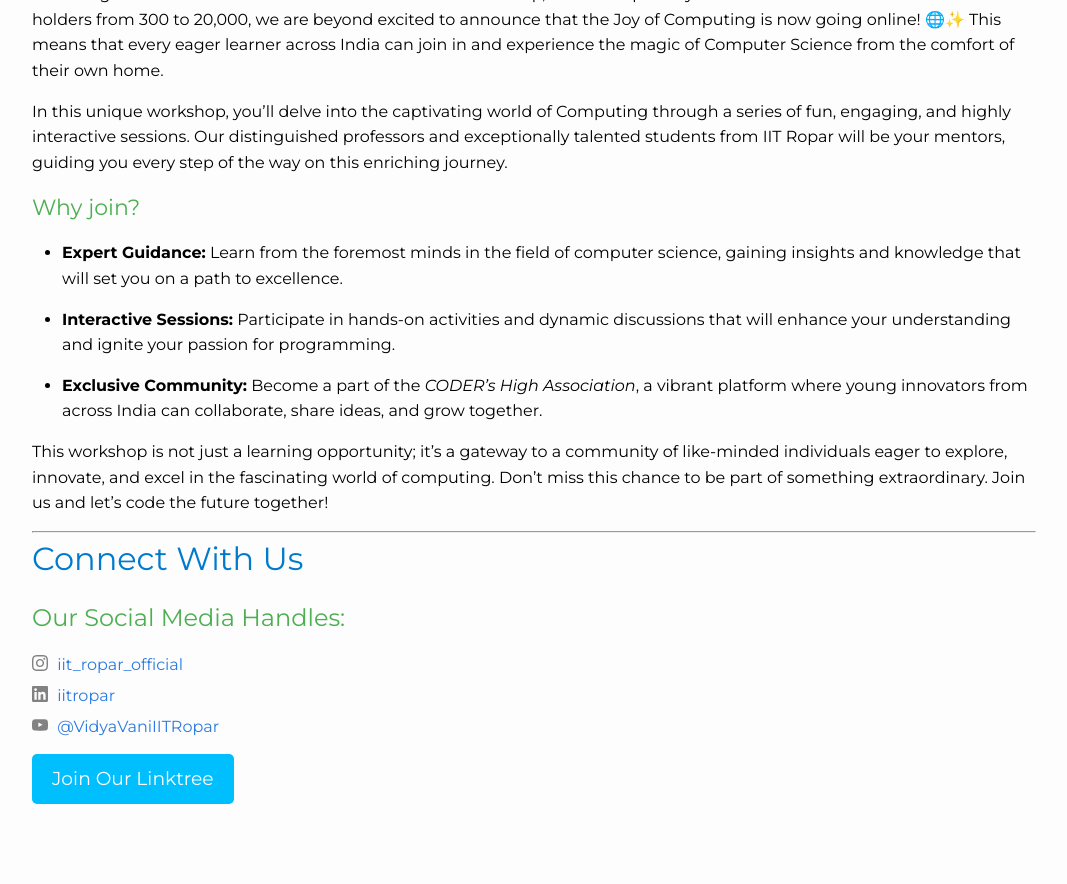
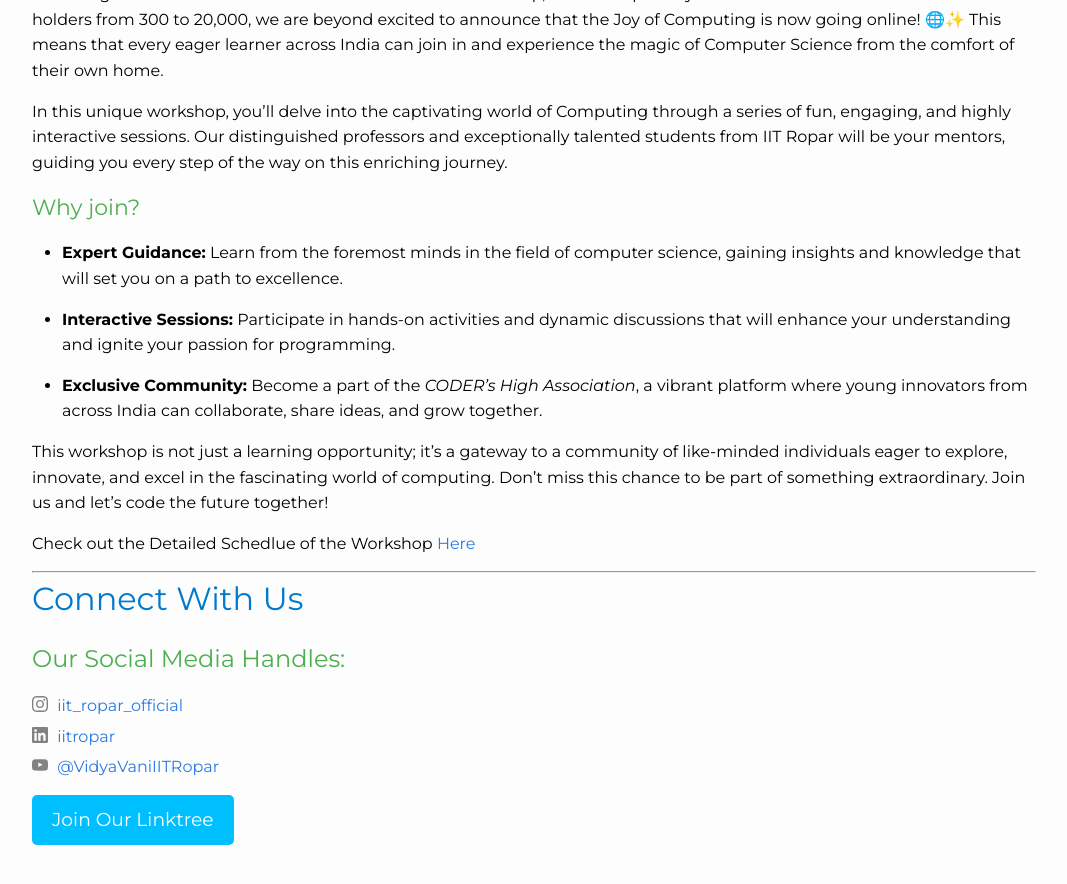
Before and after one commit to sudarshansudarshan/joc, a Jekyll site: the page built from index.markdown, in a window 1280 px wide and 900 px high, scrolled down 1117 px. Shown: the top 884 px of the window, without its empty margins (106-1173 px from the left). Built offline with Jekyll 4.4.1, drawn with Linux system fonts in a browser that asks for light colours; before the commit the page ends 1976 px from its top, so only the background shows below that.

Commit message:
Update index.markdown

```diff
--- a/index.markdown
+++ b/index.markdown
@@ -36,7 +36,7 @@ In this unique workshop, you’ll delve into the captivating world of Computing
 This workshop is not just a learning opportunity; it’s a gateway to a community of like-minded individuals eager to explore, innovate, and excel in the fascinating world of computing. Don't miss this chance to be part of something extraordinary. Join us and let’s code the future together!
 
 
-
+Check out the Detailed Schedlue of the Workshop [Here](/schedule/)
 
 
 
```
